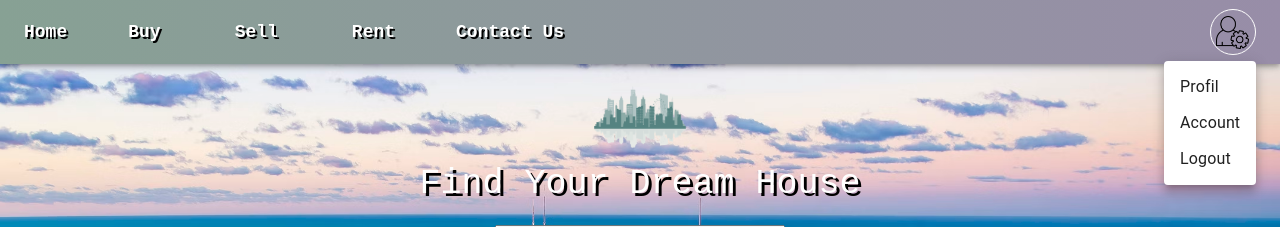
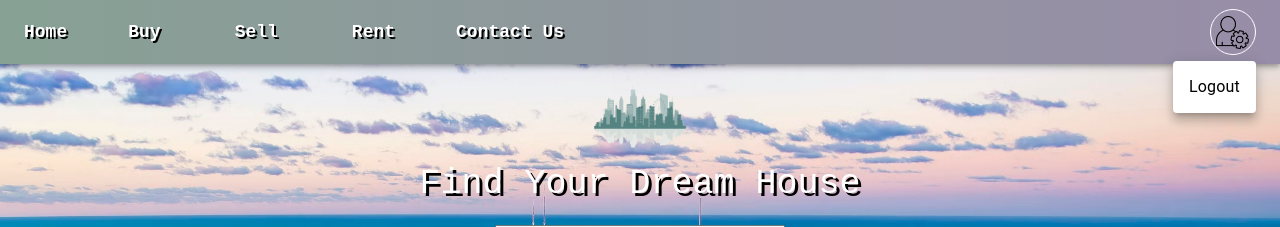
Before and after one commit to KlajdiTolis/Real-Estate, a React (Create React App) app: page / in a window 1280 px wide. Both pictures are taken after a click on the button 1232 px from the left and 32 px from the top of the page. Shown: the top 227 px of the page. Built offline with nearby package versions, Linux system fonts and the light colour scheme.

Commit message:
appbar fixes

```diff
--- a/src/layout/AppBar.tsx
+++ b/src/layout/AppBar.tsx
@@ -34,22 +34,23 @@ const pages = [{
   name: "Rent",
   to: "/rent"
 }];
-const settings = [{
-  id: 0,
-  name: "Profil",
-  to: "/profil"
-},
-{
-  id: 1,
-  name: "Account",
-  to: "/account"
-}
-  ,
-{
-  id: 2,
-  name: "Logout",
-  to: "/logout"
-}];;
+const settings = [
+  // {
+  //   id: 0,
+  //   name: "Profil",
+  //   to: "/profil"
+  // },
+  // {
+  //   id: 1,
+  //   name: "Account",
+  //   to: "/account"
+  // }
+  //   ,
+  {
+    id: 2,
+    name: "Logout",
+    to: "/login"
+  }];;
 
 const ApppBar = () => {
   const [anchorElNav, setAnchorElNav] = React.useState<null | HTMLElement>();
@@ -158,12 +159,12 @@ const ApppBar = () => {
               <Box>
                 <Link to={page.to}
                   key={page.id}
-                  style={{ textDecoration: "none", color: "white",fontSize: bigScreen ? 20 : 18, fontWeight: "bold", fontFamily: "monospace", textShadow: "2px 2px #000000", paddingInline: 37 }}>
+                  style={{ textDecoration: "none", color: "white", fontSize: bigScreen ? 20 : 18, fontWeight: "bold", fontFamily: "monospace", textShadow: "2px 2px #000000", paddingInline: 37 }}>
                   {page.name}
                 </Link>
               </Box>
             ))}
-           <Link to='/contact' style={{ paddingLeft: 24, color: "white", fontSize: bigScreen ? 20 : 18, fontWeight: "bold", fontFamily: "monospace", display: "flex", textDecoration: "none", textShadow: "2px 2px #000000" }}>
+            <Link to='/contact' style={{ paddingLeft: 24, color: "white", fontSize: bigScreen ? 20 : 18, fontWeight: "bold", fontFamily: "monospace", display: "flex", textDecoration: "none", textShadow: "2px 2px #000000" }}>
               Contact Us
             </Link>
             {/* <Layout /> */}
@@ -191,8 +192,11 @@ const ApppBar = () => {
               onClose={handleCloseUserMenu}
             >
               {settings.map((setting) => (
+
                 <MenuItem key={setting.id} onClick={handleCloseUserMenu}>
-                  <Typography textAlign="center">{setting.name}</Typography>
+                  <Box>
+                    <a style={{ textDecoration: "none", color: "black" }} href="/login">{setting.name}</a>
+                  </Box>
                 </MenuItem>
               ))}
             </Menu>
--- a/src/layout/Login.tsx
+++ b/src/layout/Login.tsx
@@ -135,7 +135,7 @@ const App = () => {
         sx={{
           backgroundImage: `url(${Real2})`,
           backgroundSize: "cover",
-          borderTopLeftRadius: bigScreen ? 600 : 500,
+          borderTopLeftRadius: bigScreen ? 600 : 300,
           backgroundPosition: "center",
           boxShadow: 20,
         }}
--- a/src/pages/home/Home.tsx
+++ b/src/pages/home/Home.tsx
@@ -5,7 +5,7 @@ import Typography from "@mui/material/Typography";
 import Container from "@mui/material/Container";
 
 import Posts from "../posts/PostsCard";
-import Map from "../map/MapSell";
+import Map from "../sell/MapSell";
 import Loan from "./Loan";
 import HomeCarousel from "./HomeCarousel";
 import CardBuy from "./CardBuy";
--- a/src/pages/sell/sell.tsx
+++ b/src/pages/sell/sell.tsx
@@ -1,7 +1,7 @@
 import { Grid } from '@mui/material';
 import React from 'react'
 import ApppBar from '../../layout/AppBar'
-import Map from '../map/MapSell';
+import Map from './MapSell';
 import Post from "../posts/PostsCard";
 
 function Sell() {
```
Also changed, not shown: src/pages/sell/MapSell.tsx (renamed from src/pages/map/MapSell.tsx), src/pages/sell/Place.tsx (renamed from src/pages/map/Place.tsx).
